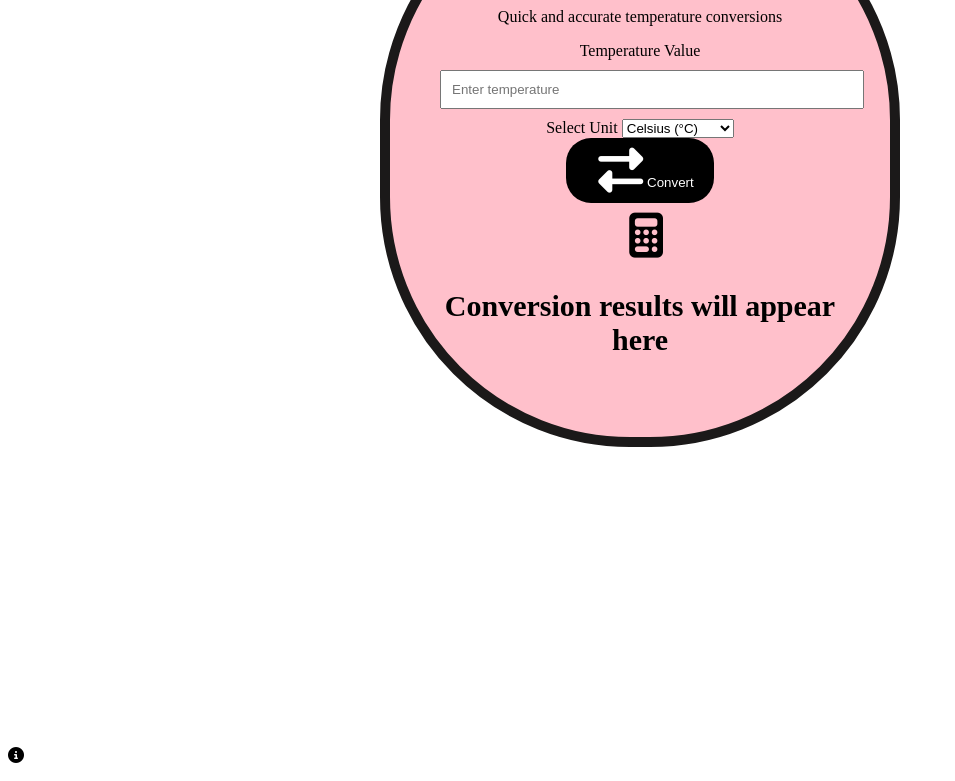
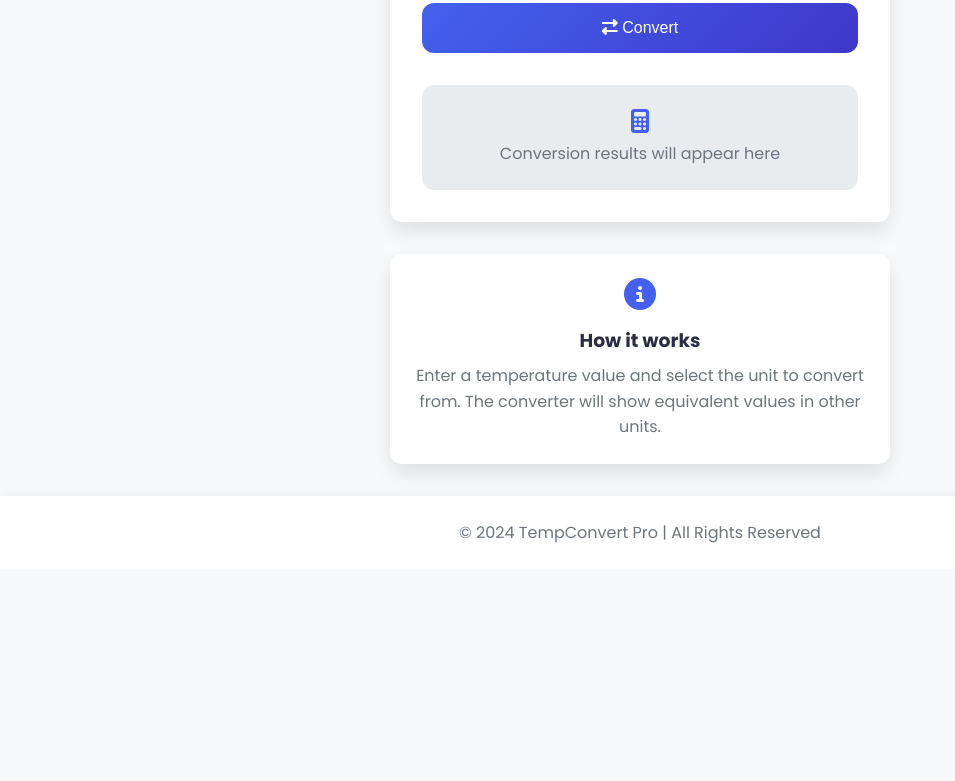
Before and after one commit to agnivesh24/Temperture-Converter, a plain HTML site: page index.html in a window 1280 px wide. Shown: the part 456-1237 px from the top of the page, without its empty margins (0-955 px from the left). After the commit the page ends 1025 px from the top, so only its background shows below. Drawn offline with Linux system fonts and the light colour scheme.

Commit message:
Update style.css

```diff
--- a/style.css
+++ b/style.css
@@ -1,44 +1,209 @@
-@import url('https://fonts.googleapis.com/css2?family=Roboto:wght@500&display=swap');
+@import url('https://fonts.googleapis.com/css2?family=Poppins:wght@400;500;600;700&display=swap');
+
+:root {
+    --primary-color: #4361ee;
+    --secondary-color: #e9ecef;
+    --accent-color: #3f37c9;
+    --text-color: #2b2d42;
+    --light-text: #6c757d;
+    --border-radius: 12px;
+    --transition: all 0.3s ease;
+    --box-shadow: 0 10px 20px rgba(0, 0, 0, 0.1);
+}
+
+* {
+    margin: 0;
+    padding: 0;
+    box-sizing: border-box;
+}
+
+body {
+    font-family: 'Poppins', sans-serif;
+    background: #f8f9fa;
+    min-height: 100vh;
+    display: flex;
+    flex-direction: column;
+    color: var(--text-color);
+}
+
+.navbar {
+    background: white;
+    padding: 1rem 2rem;
+    box-shadow: 0 2px 10px rgba(0, 0, 0, 0.05);
+}
+
+.logo {
+    font-size: 1.5rem;
+    font-weight: 600;
+    color: var(--primary-color);
+    display: flex;
+    align-items: center;
+    gap: 0.5rem;
+}
+
+.container {
+    flex: 1;
+    padding: 2rem;
+    max-width: 1200px;
+    margin: 0 auto;
+    display: flex;
+    flex-direction: column;
+    align-items: center;
+    gap: 2rem;
+}
 
 .converter {
-    background-color: pink;
-    max-width: 400px;
-    margin: 300px auto;
+    background-color: white;
+    width: 100%;
+    max-width: 500px;
+    padding: 2rem;
+    border-radius: var(--border-radius);
+    box-shadow: var(--box-shadow);
+}
+
+.converter__header {
     text-align: center;
-    padding: 50px;
-    border: 10px solid #1b1919;
-    border-radius: 250px;
-  }
-  .converter h2{
-    font-size: 28px;
-    font-family: agbalumo;
-    word-spacing: normal;
-  }
-  .converter i{
-    margin-left: 12px;
-    font-size: 45px;
-  }
+    margin-bottom: 2rem;
+}
 
-  input[type="number"] {
+.converter__header h2 {
+    font-size: 2rem;
+    color: var(--text-color);
+    margin-bottom: 0.5rem;
+}
+
+.subtitle {
+    color: var(--light-text);
+    font-size: 1rem;
+}
+
+.converter__form {
+    display: flex;
+    flex-direction: column;
+    gap: 1.5rem;
+}
+
+.input-group {
+    display: flex;
+    flex-direction: column;
+    gap: 0.5rem;
+}
+
+label {
+    font-size: 0.9rem;
+    color: var(--light-text);
+    font-weight: 500;
+}
+
+input[type="number"],
+select {
     width: 100%;
-    padding: 10px;
-    margin: 10px 0;
-  }
+    padding: 1rem;
+    border: 2px solid var(--secondary-color);
+    border-radius: var(--border-radius);
+    font-size: 1rem;
+    transition: var(--transition);
+    background: white;
+}
 
-  button {
-    background-color: black;
+input[type="number"]:focus,
+select:focus {
+    border-color: var(--primary-color);
+    outline: none;
+    box-shadow: 0 0 0 3px rgba(67, 97, 238, 0.1);
+}
+
+.convert-btn {
+    background: linear-gradient(135deg, var(--primary-color), var(--accent-color));
     color: white;
-    padding: 10px 20px;
-    border: #1b1919;
-    border-radius: 25px;
+    padding: 1rem;
+    border: none;
+    border-radius: var(--border-radius);
     cursor: pointer;
-  }
-  .converter button:hover{
-    color: black;
-    background-color: white;
-  }
-  #result {
-    font-size: 30px;
-    margin-top: 10px;
-    font-weight: bold;
-  }
+    font-size: 1rem;
+    font-weight: 500;
+    transition: var(--transition);
+}
+
+.convert-btn:hover {
+    transform: translateY(-2px);
+    box-shadow: 0 5px 15px rgba(67, 97, 238, 0.3);
+}
+
+.result {
+    margin-top: 2rem;
+    padding: 1.5rem;
+    background-color: var(--secondary-color);
+    border-radius: var(--border-radius);
+    text-align: center;
+    min-height: 80px;
+    display: flex;
+    align-items: center;
+    justify-content: center;
+}
+
+.result-placeholder {
+    color: var(--light-text);
+    display: flex;
+    flex-direction: column;
+    align-items: center;
+    gap: 0.5rem;
+}
+
+.result-placeholder i {
+    font-size: 1.5rem;
+    color: var(--primary-color);
+}
+
+.info-cards {
+    display: grid;
+    gap: 1.5rem;
+    width: 100%;
+    max-width: 500px;
+}
+
+.info-card {
+    background: white;
+    padding: 1.5rem;
+    border-radius: var(--border-radius);
+    box-shadow: var(--box-shadow);
+    text-align: center;
+}
+
+.info-card i {
+    font-size: 2rem;
+    color: var(--primary-color);
+    margin-bottom: 1rem;
+}
+
+.info-card h3 {
+    margin-bottom: 0.5rem;
+    color: var(--text-color);
+}
+
+.info-card p {
+    color: var(--light-text);
+    line-height: 1.6;
+}
+
+.footer {
+    text-align: center;
+    padding: 1.5rem;
+    background: white;
+    color: var(--light-text);
+    box-shadow: 0 -2px 10px rgba(0, 0, 0, 0.05);
+}
+
+@media (max-width: 768px) {
+    .container {
+        padding: 1rem;
+    }
+
+    .converter {
+        padding: 1.5rem;
+    }
+
+    .converter__header h2 {
+        font-size: 1.75rem;
+    }
+}
```
